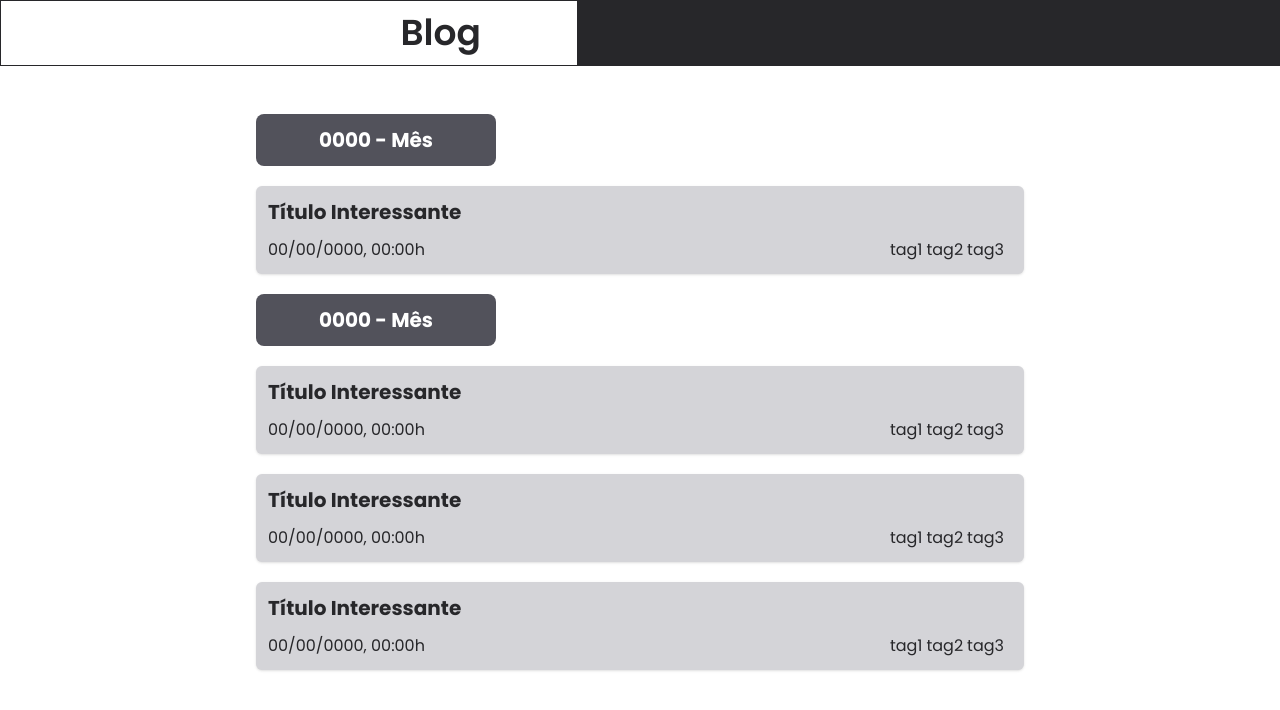
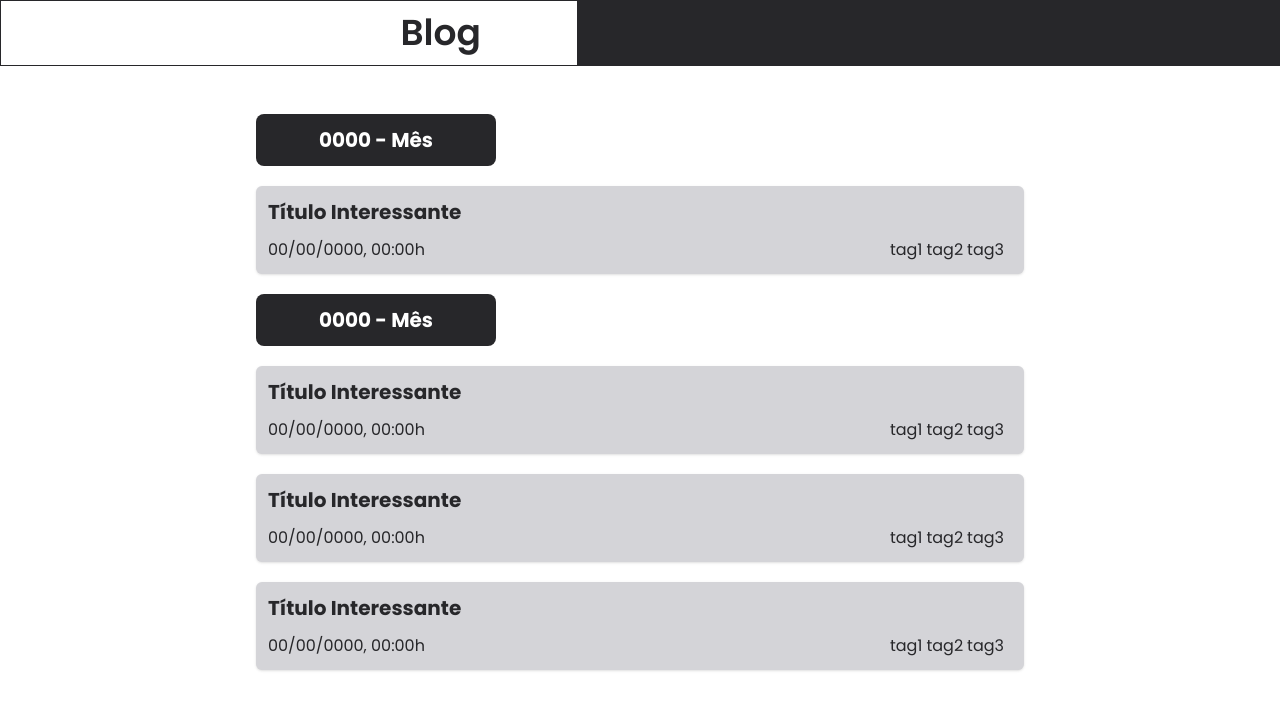
Before and after one commit to adrielestoller/blog, a React (Vite) app: page / in a window 1280 px wide. Shown: the top 710 px of the page. Built offline with nearby package versions, Linux system fonts and the light colour scheme.

Commit message:
style: changed background color

```diff
--- a/src/components/InfoBox.tsx
+++ b/src/components/InfoBox.tsx
@@ -4,7 +4,7 @@ interface InfoBoxProps {
 
 export function InfoBox({ text }: InfoBoxProps) {
   return (
-    <div className="w-60 p-3 my-5 font-bold text-center text-xl cursor-pointer rounded-lg bg-zinc-600 text-white">
+    <div className="w-60 p-3 my-5 font-bold text-center text-xl cursor-pointer rounded-lg bg-zinc-800 text-white">
       <h2>{text}</h2>
     </div>
   )
```
